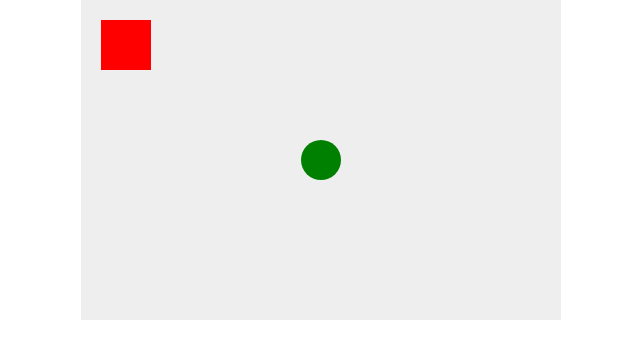
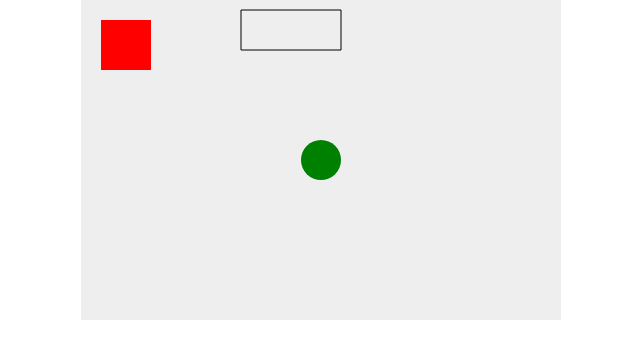
Before and after one commit to YogiSunil/Breakout, a plain HTML site: page index.html in a window 1280 px wide. Shown: the whole page, without its empty margins (319-959 px from the left). Drawn offline with Linux system fonts and the light colour scheme.

Commit message:
new commit

```diff
--- a/index.html
+++ b/index.html
@@ -35,6 +35,12 @@
       ctx.fill();
       ctx.closePath();
 
+      ctx.beginPath();
+      ctx.rect(160,10,100,40);
+      ctx.strokStyle ="rgb(0 0 255 /0.5)";
+      ctx.stroke();
+      ctx.closePath();
+
     </script>
   </body>
 </html>
```
